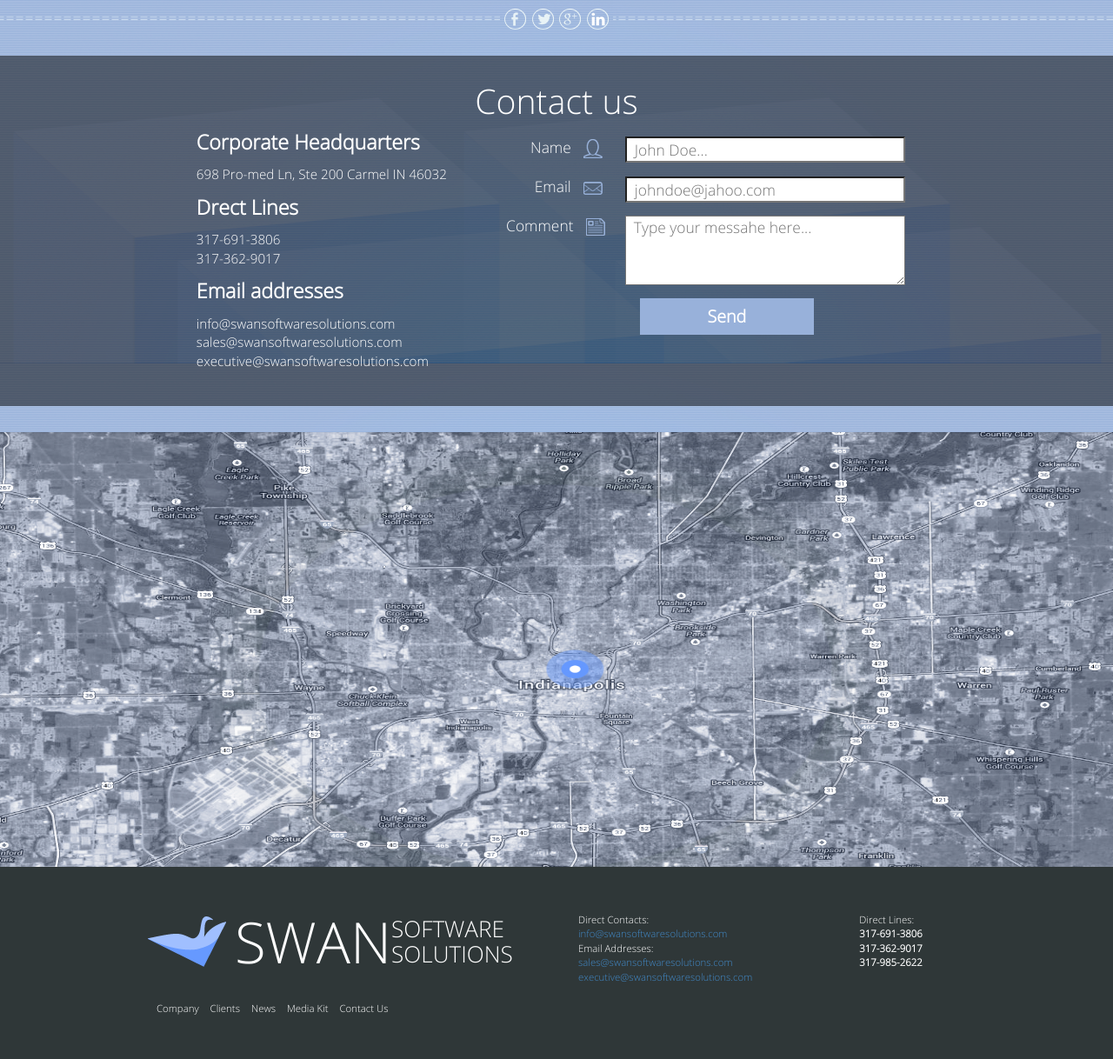
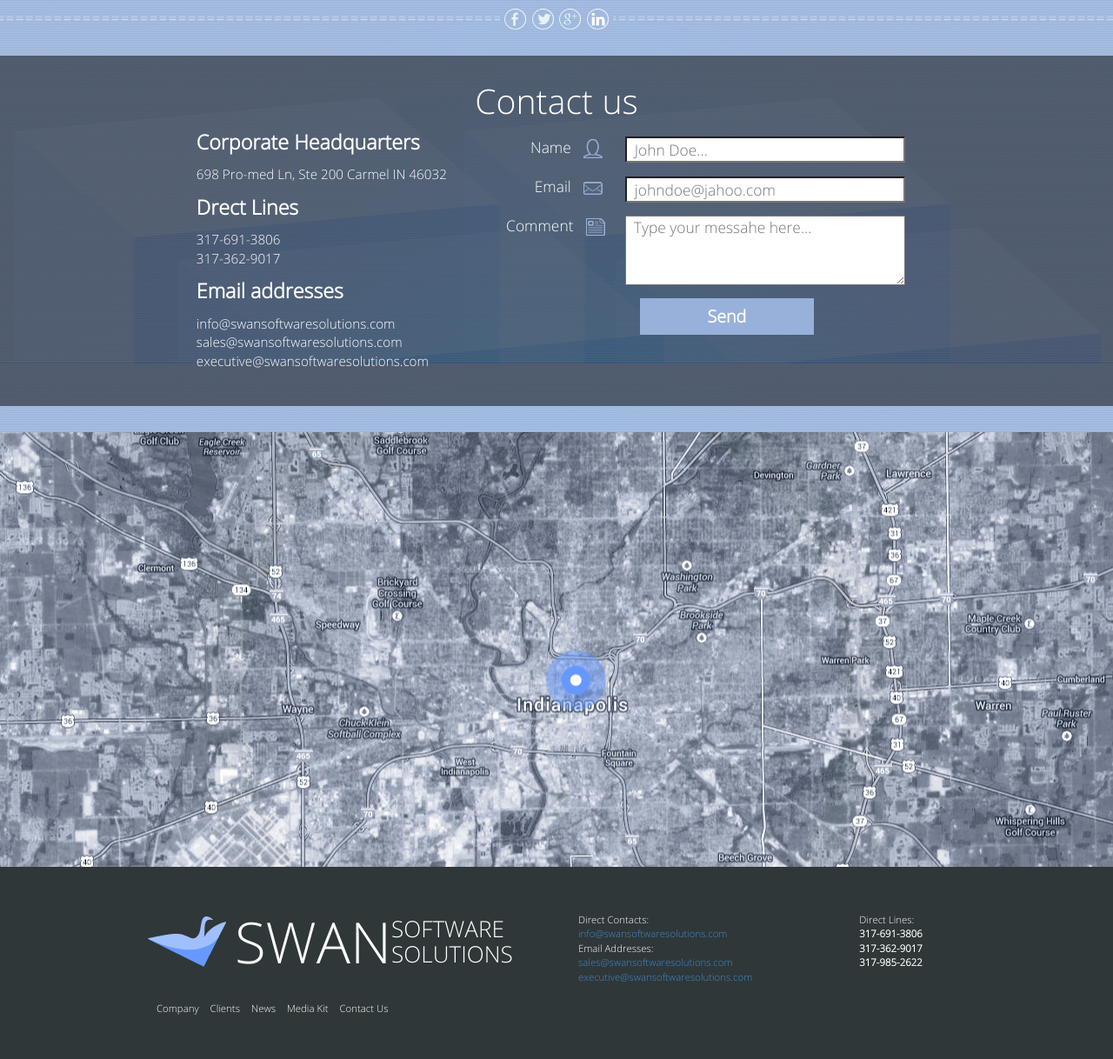
Before and after one commit to wa1demar/swansoftware_wireframe, a PHP site: page /contact_us.html in a window 1280 px wide. Shown: the part 143-1361 px from the top of the page at 87% size. Run offline with PHP 8.4, Linux system fonts and the light colour scheme; style sheets or scripts are compiled from the project's sources; some libraries are stand-ins or nearby versions; some web fonts are replaced.

Commit message:
fix backgraund

```diff
--- a/assets/css/contact_us/_section_second.scss
+++ b/assets/css/contact_us/_section_second.scss
@@ -1,9 +1,8 @@
 @import "../globals/constants";
 
 #sliderSecond .section{
-  background: #50d1ec url('../../img/map.png') center  no-repeat;
+  background: #50d1ec url('../../img/map.png') center center  no-repeat;
   min-height: 500px;
-  min-width: 900px;
-  background-size: 100% 100%;
+
 
 }
--- a/assets/css/contact_us/main.css
+++ b/assets/css/contact_us/main.css
@@ -123,7 +123,5 @@
   src: url("../../fonts/BARAKB.TTF"); }
 
 #sliderSecond .section {
-  background: #50d1ec url("../../img/map.png") center no-repeat;
-  min-height: 500px;
-  min-width: 900px;
-  background-size: 100% 100%; }
+  background: #50d1ec url("../../img/map.png") center center no-repeat;
+  min-height: 500px; }
```
